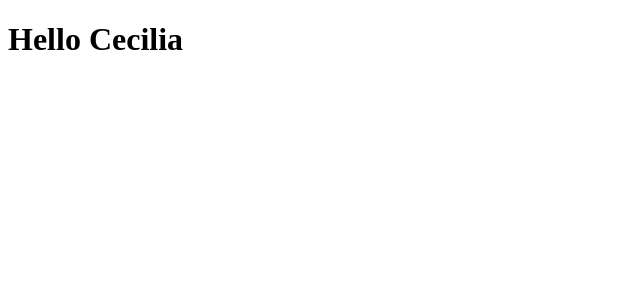
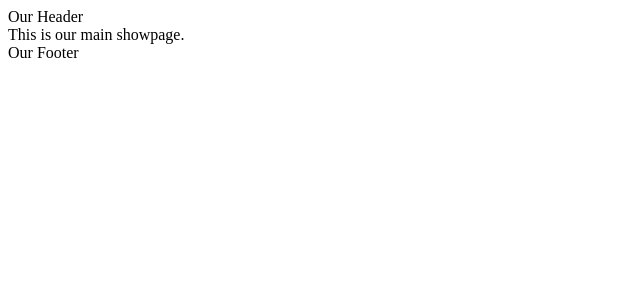
Before and after one commit to Lilly-27/meetup-frontend, a React (Create React App) app: page / in a window 1280 px wide. Before the commit this address had no page. Shown: the top 300 px of the page, without its empty margins (0-640 px from the left). Built offline with nearby package versions, Linux system fonts and the light colour scheme.

Commit message:
More foundations

```diff
--- a/src/App.js
+++ b/src/App.js
@@ -1,9 +1,25 @@
 import { Route, Routes } from 'react-router-dom';
 import EventHomepage from './components/EventHomepage';
+import Header from './components/Header';
+import Footer from './components/Footer';
+import Show from './components/Show';
+import CreateUser from './components/CreateUser';
+import Login from './components/Login';
+
 function App() {
   return (
     <div className="App">
-          <h1> Hello Cecilia </h1>
+          <div className="Header">
+            <Header />
+          </div>
+
+          <div className="Show">
+            <Show />
+          </div>
+
+          <div className="Footer">
+            <Footer />
+          </div>
           <Routes >
           <Route exact path='/events' element={<EventHomepage/>}/>
           </Routes>
--- a/src/components/CreateUser.js
+++ b/src/components/CreateUser.js
@@ -0,0 +1,9 @@
+import React from 'react'
+
+const CreateUser = () => {
+  return (
+    <div className="">CreateUser</div>
+  )
+}
+
+export default CreateUser
--- a/src/components/Login.js
+++ b/src/components/Login.js
@@ -0,0 +1,9 @@
+import React from 'react'
+
+function Login() {
+  return (
+    <div>Login</div>
+  )
+}
+
+export default Login
--- /dev/null
+++ b/src/components/Show.js
@@ -0,0 +1,9 @@
+import React from 'react'
+
+function Show() {
+  return (
+    <div>This is our main showpage.</div>
+  )
+}
+
+export default Show
```
Also changed, not shown: src/components/LoginHomepage.js (deleted).
